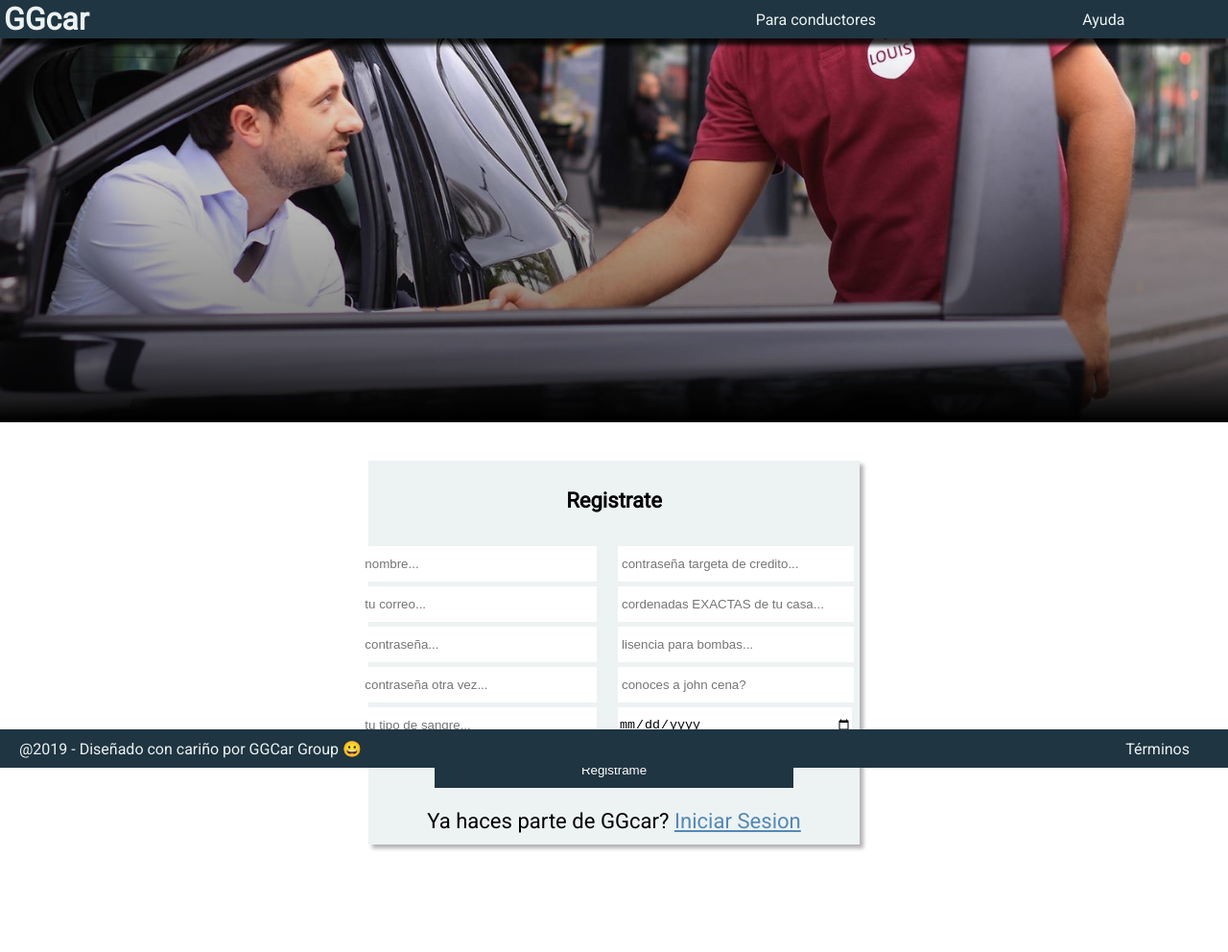
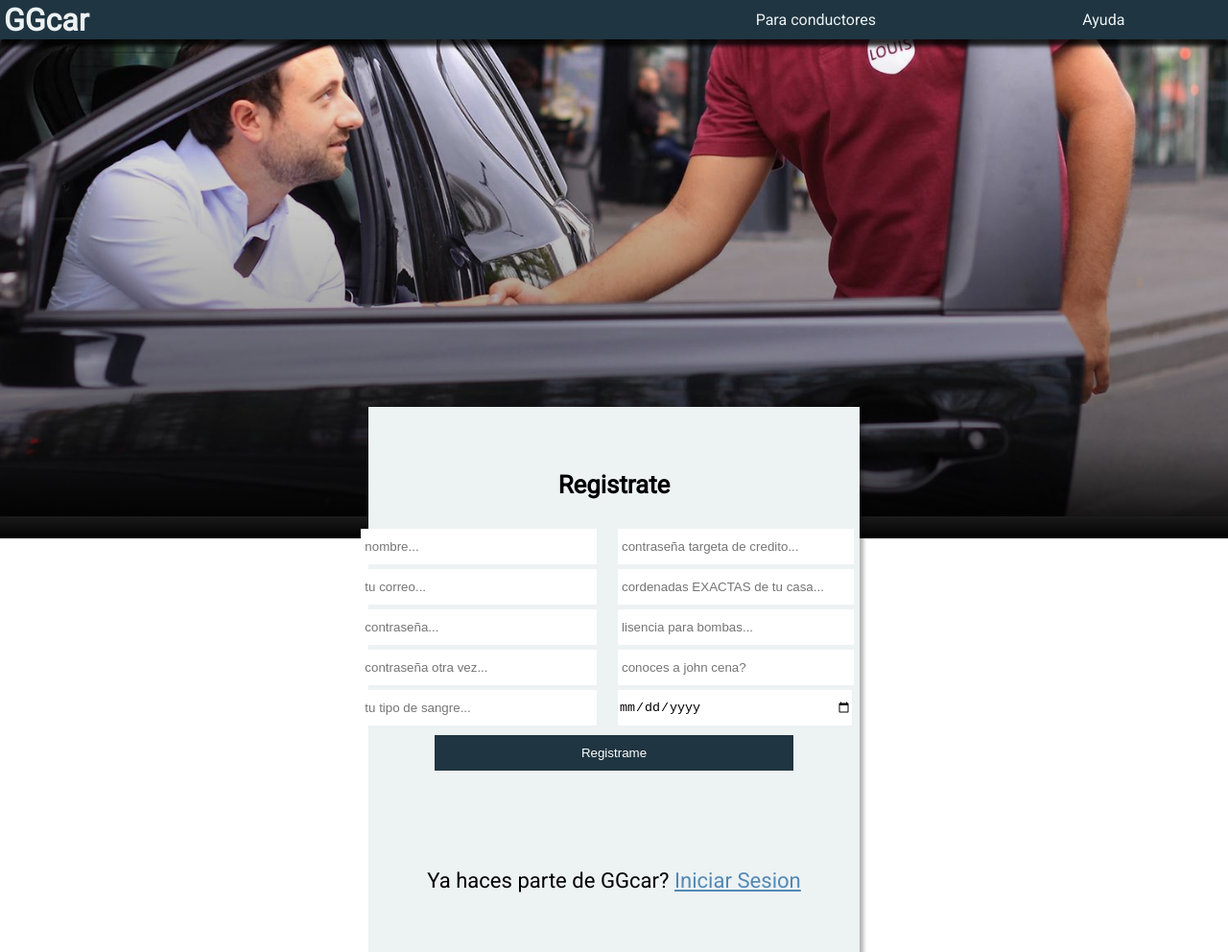
Before and after one commit to Heladitooo/GGcar-nsDevs, a plain HTML site: page index.html in a window 1280 px wide. Shown: the top 992 px of the page at 96% size. Before the commit the page ends 890 px from the top, so only its background shows below. Drawn offline with Linux system fonts and the light colour scheme.

Commit message:
solucionando problemas de display

```diff
--- a/css/hero.css
+++ b/css/hero.css
@@ -8,7 +8,7 @@
 {
     position: relative;
     width: 100%;
-    height: 40px;
+    height: 41px;
     background: #1F3541;
     display: grid;
     grid-template-columns: 1fr 1fr;
@@ -41,16 +41,17 @@
     transition: .4s;
 }
 
-.header__links li:hover a
+.header__links li:hover  a
 {
     color: #AFD8F2;
 }
 
+
 .hero
 {
     width: 100%;
-    height: 50vh;
-    position: absolute;
+    height: 65vh;
+    position: relative;
 }
 
 .hero--gradient
@@ -66,30 +67,34 @@
     width: 100%;
     height: 100%;
     object-fit: cover;
-    object-position: 0px -350px;
+    object-position: 0px -356px;
     position: absolute;
     top: 0px;
 }
+
+/* CSS para el contendor del registrate */
 
 .hero-registrate__container
 {
     width: 100%;
     display: flex;
     justify-content: center;
-    height: 90%;
+    height: 57vh;
 }
+
+/* CSS para el registrate */
 
 .hero-registrate
 {
     width: 40%;
-    height: 100%;
+    height: 71%;
     margin-bottom: 10px;
     background: #EDF2F3;
-    top: 55vh;
+    top: 53vh;
     box-shadow: 4px 4px 4px rgba(0, 0, 0, 0.3);
-    position: absolute;
     display: flex;
     flex-direction: column;
+    position: absolute;
     justify-content: space-around;
     align-items: center;
     font-size: 138%;
@@ -129,11 +134,13 @@
     height: 35px;
     outline: none;
     margin-top: 5px;
+
 }
 
 .dates
 {
     margin-top: 5px;
+
     max-width: 243px;
     height: 37px;
     border: none;
@@ -182,10 +189,8 @@
 /* CSS para el footer */
 
 .footer{
-    position: absolute;
     bottom: 0;
     width: 100%;
-    height: 40px;
     background: #1F3541;
     align-items: center;
     color: #EDF2F3;
@@ -196,6 +201,7 @@
 
 .footer p{
     margin-left: 20px;
+    margin: 0;
 }
 
 .footer li , .footer a
@@ -211,4 +217,5 @@
 .footer a:hover
 {
     color: #AFD8F2;
+    margin: 0;
 }
```
Also changed, not shown: index.html (+3 -2 lines).
